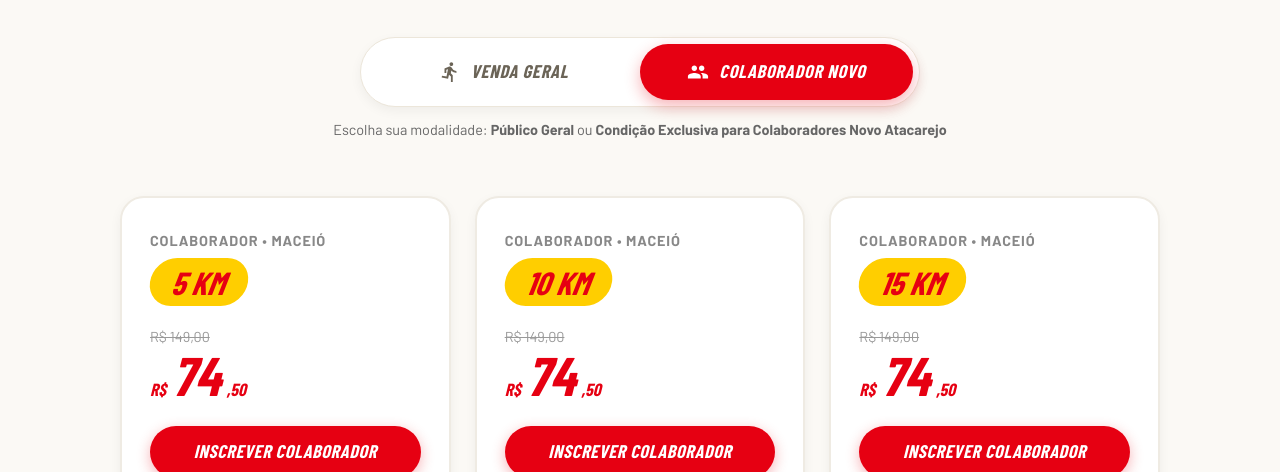
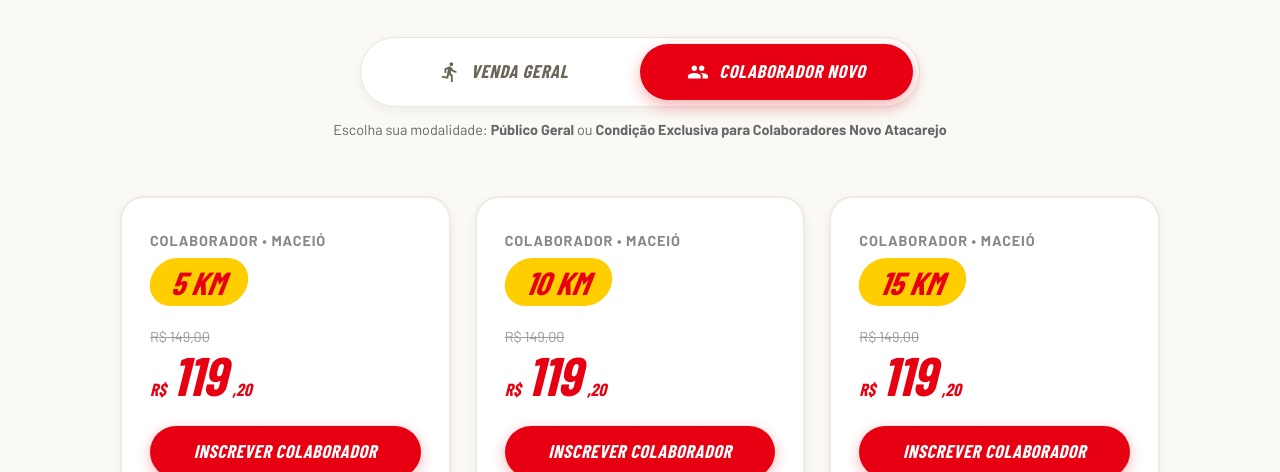
Before and after one commit to Dleysson/corrida-do-novo, a plain HTML site: page etapa.html in a window 1280 px wide. Both pictures are taken after a click on the tab "COLABORADOR NOVO". Shown: the part 1680-2152 px from the top of the page. Drawn offline with nearby package versions, Linux system fonts and the light colour scheme; a web font is replaced by a local one.

Commit message:
Atualiza preço do colaborador para R$ 119,20

```diff
--- a/etapa.html
+++ b/etapa.html
@@ -215,8 +215,8 @@
                 <div class="ticket-price-old">R$ 149,00</div>
                 <div class="ticket-price-current">
                   <span class="currency">R$</span>
-                  <span class="val">74</span>
-                  <span class="currency">,50</span>
+                  <span class="val">119</span>
+                  <span class="currency">,20</span>
                 </div>
               </div>
               <a class="ticket-btn dynamic-link-colaborador" target="_blank" rel="noopener noreferrer">Inscrever Colaborador</a>
@@ -230,8 +230,8 @@
                 <div class="ticket-price-old">R$ 149,00</div>
                 <div class="ticket-price-current">
                   <span class="currency">R$</span>
-                  <span class="val">74</span>
-                  <span class="currency">,50</span>
+                  <span class="val">119</span>
+                  <span class="currency">,20</span>
                 </div>
               </div>
               <a class="ticket-btn dynamic-link-colaborador" target="_blank" rel="noopener noreferrer">Inscrever Colaborador</a>
@@ -245,8 +245,8 @@
                 <div class="ticket-price-old">R$ 149,00</div>
                 <div class="ticket-price-current">
                   <span class="currency">R$</span>
-                  <span class="val">74</span>
-                  <span class="currency">,50</span>
+                  <span class="val">119</span>
+                  <span class="currency">,20</span>
                 </div>
               </div>
               <a class="ticket-btn dynamic-link-colaborador" target="_blank" rel="noopener noreferrer">Inscrever Colaborador</a>
@@ -330,7 +330,7 @@
               <svg class="chevron" viewBox="0 0 24 24"><path d="M7 10l5 5 5-5z"/></svg>
             </button>
             <div class="accordion-panel">
-              <p><b>Colaboradores Novo Atacarejo:</b> Contam com desconto exclusivo de 50% mediante inserção de matrícula e CPF ativo na empresa.</p>
+              <p><b>Colaboradores Novo Atacarejo:</b> Contam com desconto exclusivo de 20% mediante inserção de matrícula e CPF ativo na empresa.</p>
               <p><b>Idosos (60+ anos) e PCD:</b> Possuem 50% de desconto conforme legislação vigente, mediante envio e comprovação documental na plataforma de inscrição.</p>
             </div>
           </div>
```
